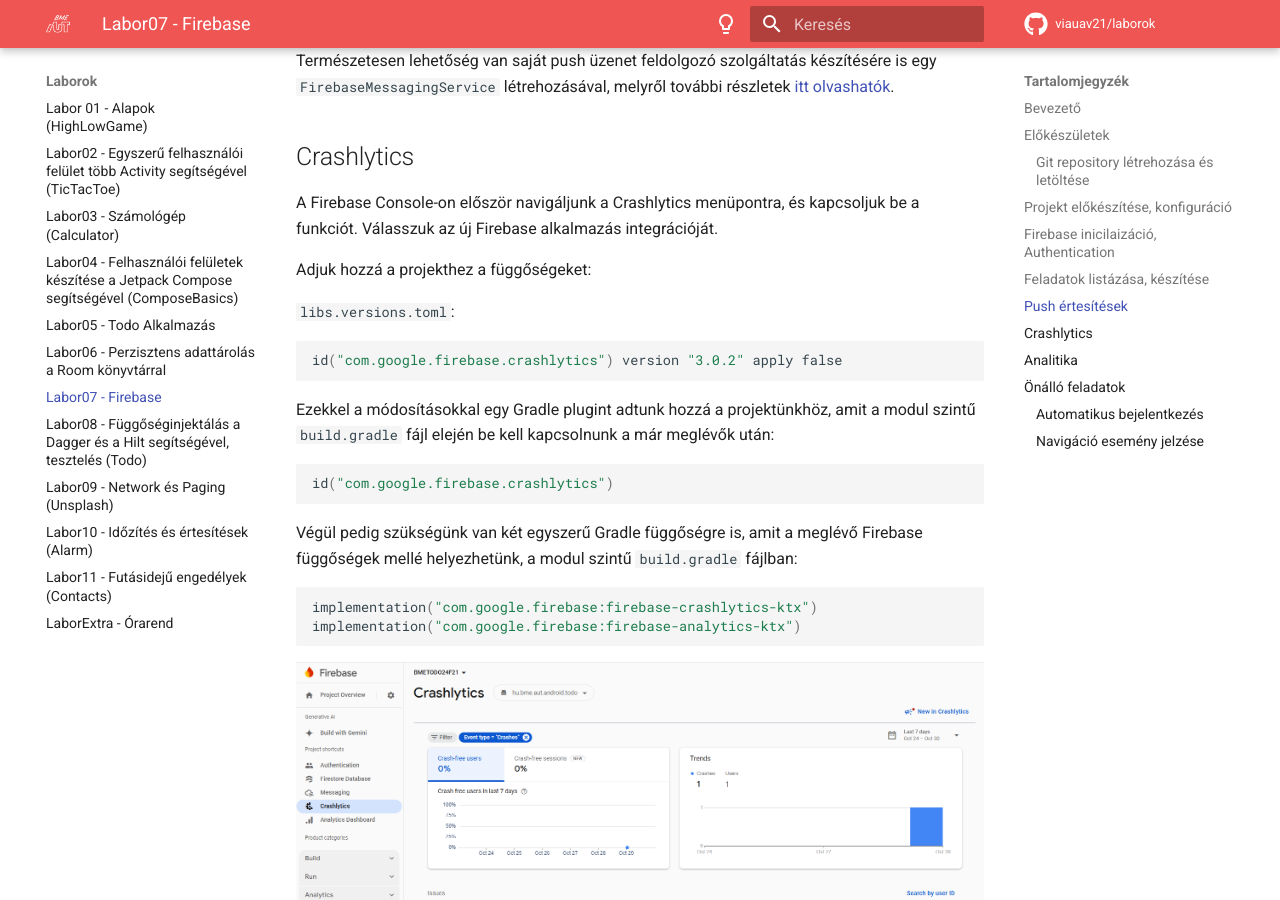
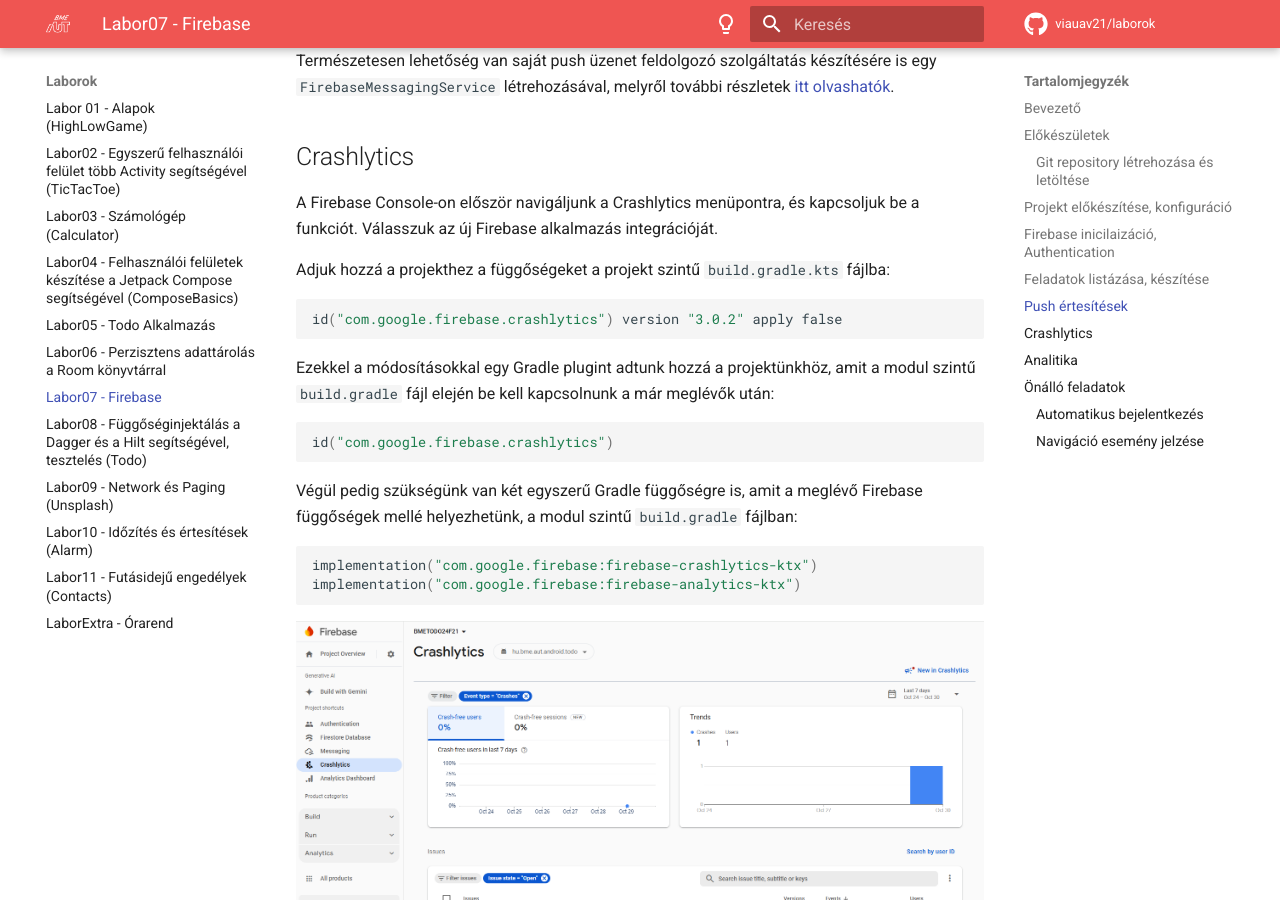
Before and after one commit to VIAUAV21/laborok, an MkDocs documentation site: the page built from docs/laborok/firebase/index.md, in a window 1280 px wide and 900 px high, scrolled down 14996 px. Built offline with MkDocs 1.6.1 and Material for MkDocs 9.7.7, drawn with Linux system fonts in a browser that asks for light colours; comment, search, counter and statistics services are not loaded; some of the changed text lies outside the part shown.

Commit message:
Update index.md at lab07

````diff
--- a/docs/laborok/firebase/index.md
+++ b/docs/laborok/firebase/index.md
@@ -437,9 +437,7 @@
 
 A Firebase Console-on először navigáljunk a Crashlytics menüpontra, és kapcsoljuk be a funkciót. Válasszuk az új Firebase alkalmazás integrációját.
 
-Adjuk hozzá a projekthez a függőségeket:
-
-`libs.versions.toml`:
+Adjuk hozzá a projekthez a függőségeket a projekt szintű `build.gradle.kts` fájlba:
 
 ```groovy
 id("com.google.firebase.crashlytics") version "3.0.2" apply false
````
Also changed, not shown: other parts of docs/laborok/firebase/index.md (+1 -1 lines).
